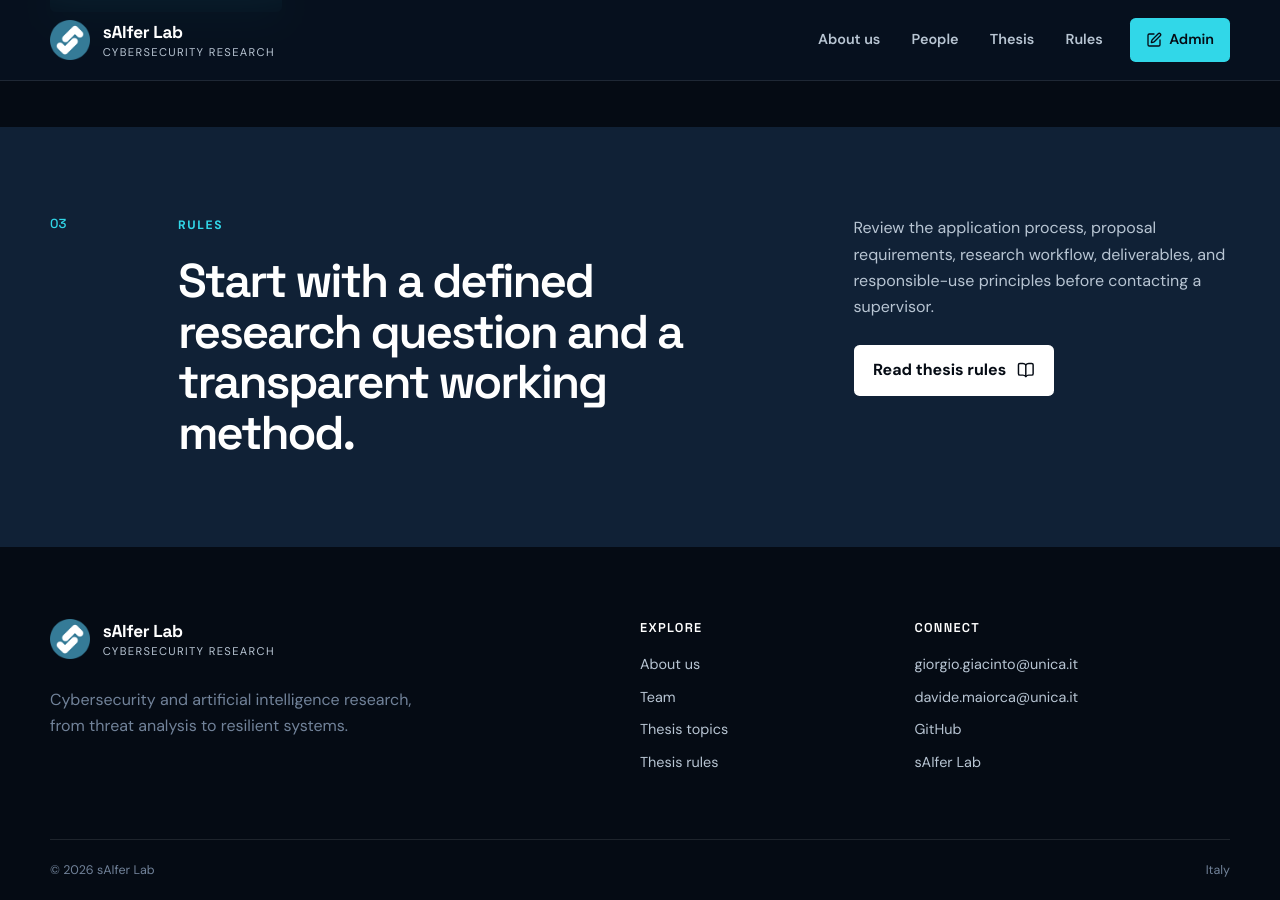
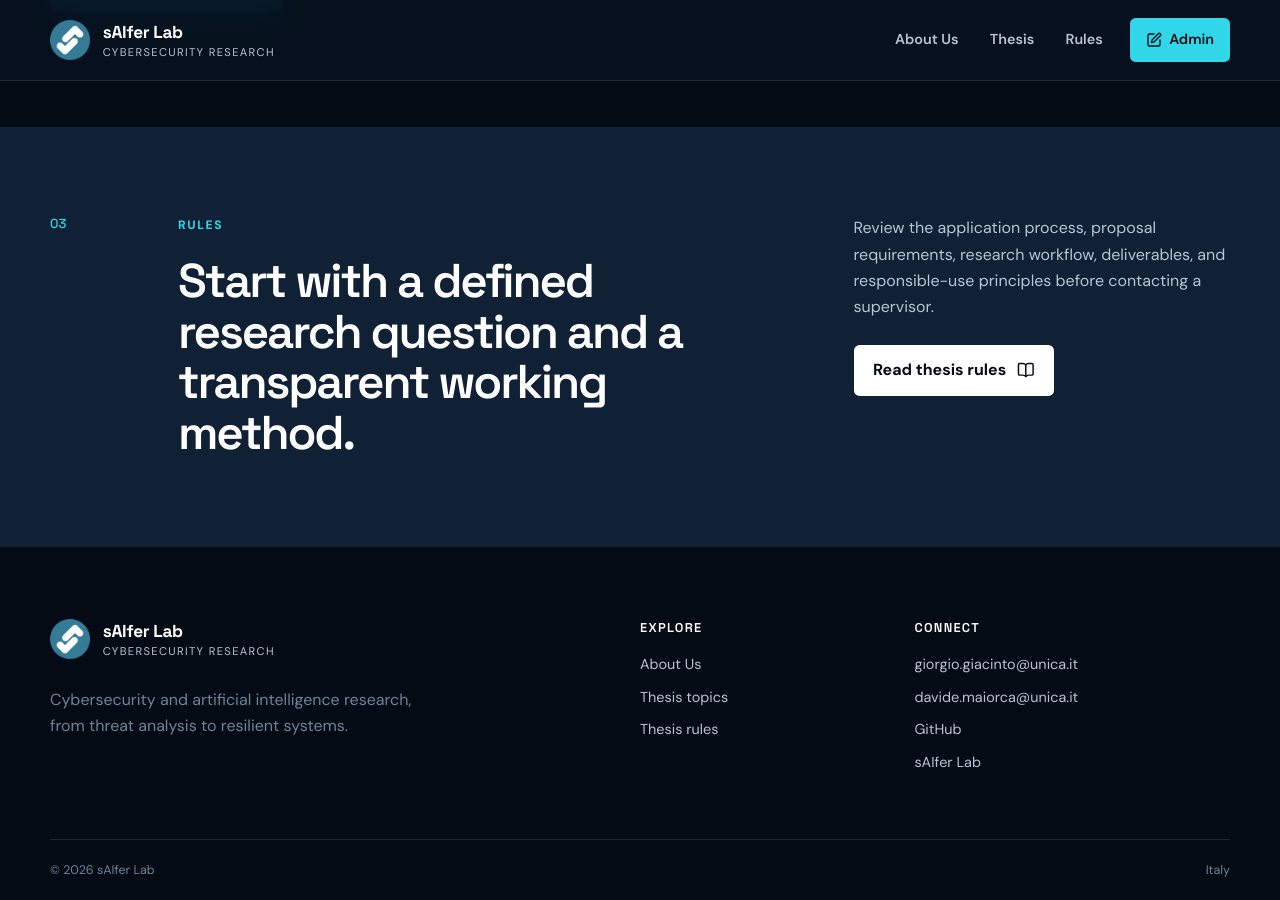
Before and after one commit to sAIferLab-Cyber/saiferlab-cyber.github.io, a Jekyll site: the page built from index.html, in a window 1280 px wide and 900 px high, scrolled down 1671 px. Built offline with Jekyll 4.4.1, drawn with Linux system fonts in a browser that asks for light colours.

Commit message:
push about eliminate

```diff
--- a/_includes/footer.html
+++ b/_includes/footer.html
@@ -14,8 +14,7 @@
 
     <div class="footer-links">
       <h2>Explore</h2>
-      <a href="{{ '/about/' | relative_url }}">About us</a>
-      <a href="{{ '/team/' | relative_url }}">Team</a>
+      <a href="{{ '/team/' | relative_url }}">About Us</a>
       <a href="{{ '/thesis/' | relative_url }}">Thesis topics</a>
       <a href="{{ '/rules/' | relative_url }}">Thesis rules</a>
     </div>
--- a/_includes/header.html
+++ b/_includes/header.html
@@ -14,8 +14,7 @@
     </button>
 
     <nav class="site-nav" aria-label="Primary navigation" data-menu>
-      <a href="{{ '/about/' | relative_url }}">About us</a>
-      <a href="{{ '/team/' | relative_url }}">People</a>
+      <a href="{{ '/team/' | relative_url }}">About Us</a>
       <a href="{{ '/thesis/' | relative_url }}">Thesis</a>
       <a href="{{ '/rules/' | relative_url }}">Rules</a>
       <a class="nav-admin" href="{{ '/admin/' | relative_url }}"><i data-lucide="square-pen"></i> Admin</a>
--- a/index.html
+++ b/index.html
@@ -13,18 +13,9 @@ description: Cybersecurity and artificial intelligence research group, thesis to
       <p class="hero-intro">{{ site.data.site.intro }}</p>
       <div class="hero-actions">
         <a class="button button-primary" href="{{ '/thesis/' | relative_url }}">Browse thesis topics <i data-lucide="arrow-up-right"></i></a>
-        <a class="button button-ghost" href="{{ '/about/' | relative_url }}">About the group</a>
+        <a class="button button-ghost" href="{{ '/team/' | relative_url }}">About the group</a>
       </div>
     </div>
-
-    <!-- <aside class="signal-board" aria-label="Website sections">
-      <div class="signal-head"><span>Cyber AI / Research group</span><span class="signal-state"><i></i> Online</span></div>
-      <nav class="portal-links" aria-label="Main areas">
-        <a href="{{ '/about/' | relative_url }}"><span>01</span><strong>About us</strong><i data-lucide="arrow-up-right"></i></a>
-        <a href="{{ '/thesis/' | relative_url }}"><span>02</span><strong>Thesis</strong><i data-lucide="arrow-up-right"></i></a>
-        <a href="{{ '/rules/' | relative_url }}"><span>03</span><strong>Rules</strong><i data-lucide="arrow-up-right"></i></a>
-      </nav>
-    </aside> -->
   </div>
 </section>
 
@@ -36,7 +27,7 @@ description: Cybersecurity and artificial intelligence research group, thesis to
     </div>
     <div class="home-about-copy">
       <p>Our research connects AI-based analysis with system security, malware, digital forensics, information hiding, and software supply-chain resilience.</p>
-      <a class="inline-arrow" href="{{ '/about/' | relative_url }}">Learn about the group <i data-lucide="arrow-right"></i></a>
+      <a class="inline-arrow" href="{{ '/team/' | relative_url }}">Learn about the group <i data-lucide="arrow-right"></i></a>
     </div>
   </div>
 </section>
```
Also changed, not shown: about.md (deleted, +0 -20 lines).
